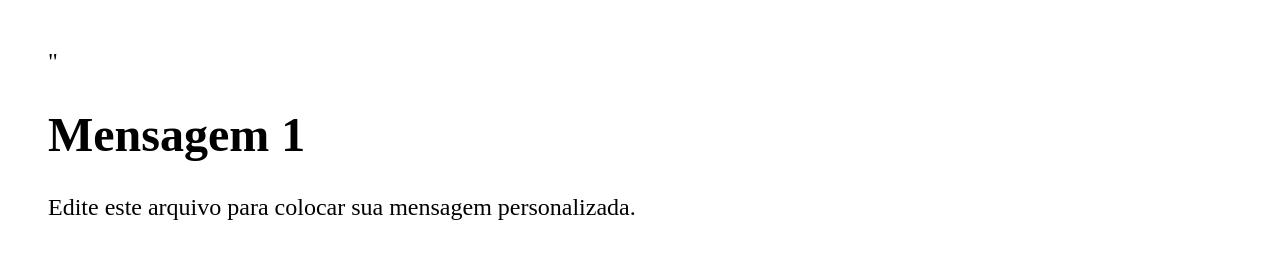
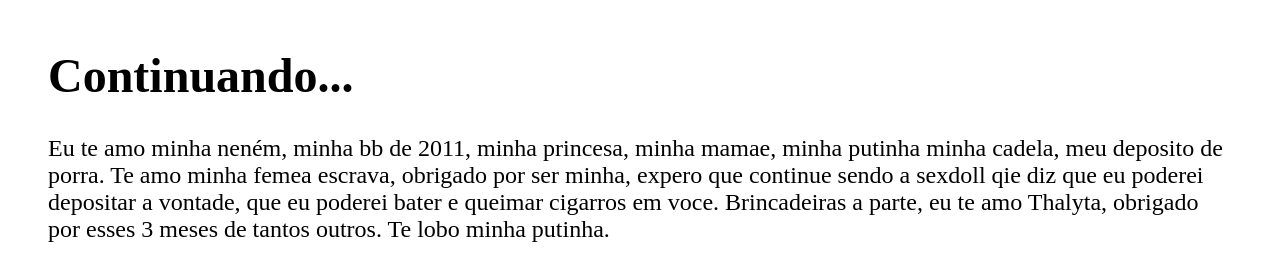
Before and after one commit to joaquimbecker/parathahameudeposito, a plain HTML site: page mensagem1.html in a window 1280 px wide. Drawn offline with Linux system fonts and the light colour scheme.

Commit message:
Update mensagem1.html

```diff
--- a/mensagem1.html
+++ b/mensagem1.html
@@ -1,5 +1,4 @@
-"
 <html><body style='padding:40px;font-size:24px;'>
-<h1>Mensagem 1</h1>
-<p>Edite este arquivo para colocar sua mensagem personalizada.</p>
+<h1>Continuando...</h1>
+<p>Eu te amo minha neném, minha bb de 2011, minha princesa, minha mamae, minha putinha minha cadela, meu deposito de porra. Te amo minha femea escrava, obrigado por ser minha, expero que continue sendo a sexdoll qie diz que eu poderei depositar a vontade, que eu poderei bater e queimar cigarros em voce. Brincadeiras a parte, eu te amo Thalyta, obrigado por esses 3 meses de tantos outros. Te lobo minha putinha. </p>
 </body></html>
```
